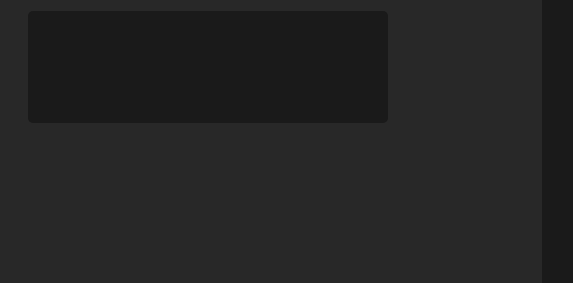
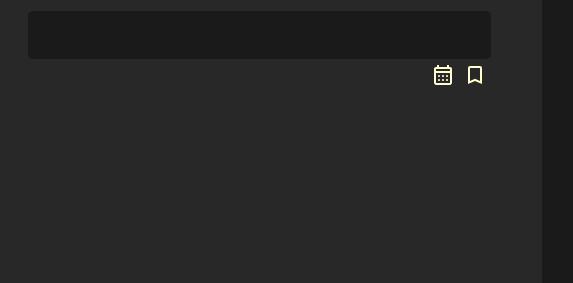
Before and after one commit to AggelosAlmouti/todo-list-webpack, a website built with webpack: page src/index.html in a window 1280 px wide. Both pictures are taken after a click on the picture 700 px from the left and 768 px from the top of the page. Shown: the part 107-390 px from the top of the page, 432-1005 px from the left. Built offline with nearby package versions, Linux system fonts and the light colour scheme.

Commit message:
Add buttons to input field

```diff
--- a/package.json
+++ b/package.json
@@ -15,6 +15,7 @@
     "css-loader": "^6.10.0",
     "html-webpack-plugin": "^5.6.0",
     "style-loader": "^3.3.4",
+    "util": "^0.12.5",
     "webpack": "^5.90.3",
     "webpack-cli": "^5.1.4",
     "webpack-dev-server": "^5.0.2"
--- a/src/index.html
+++ b/src/index.html
@@ -4,7 +4,7 @@
 <head>
     <meta charset="UTF-8">
     <meta name="viewport" content="width=device-width, initial-scale=1.0">
-    <title>Document</title>
+    <title>To-do</title>
 </head>
 
 <body>
--- a/src/modules/today.js
+++ b/src/modules/today.js
@@ -1,5 +1,7 @@
-import { javascript } from 'webpack';
 import add_icon from '../icons/add.svg';
+import date_icon from '../icons/date.svg';
+import prio_tag_icon from '../icons/prio_tag.svg';
+
 import createTask from './todo';
 
 export default function today() {
@@ -15,23 +17,42 @@ export default function today() {
     content.classList = 'page_content';
     page.appendChild(content);
 
+    //input field and buttons
+    const input_container = document.createElement('div');
+    input_container.classList = 'input_container';
+    content.appendChild(input_container);
+
+    const input_field = document.createElement('textarea');
+    input_field.classList = 'input_field';
+    input_container.appendChild(input_field);
+
+    const button_container = document.createElement('div');
+    button_container.classList = 'button_container';
+    input_container.appendChild(button_container);
+
+    const date_btn = new Image();
+    date_btn.src = date_icon;
+    date_btn.classList = 'button date_btn';
+    button_container.appendChild(date_btn);
+
+    const tag_btn = new Image();
+    tag_btn.src = prio_tag_icon;
+    tag_btn.classList = 'button tag_btn';
+    button_container.appendChild(tag_btn);
+
     //add task button
     const add_task = new Image();
     add_task.src = add_icon;
     add_task.classList = 'button add_task_btn';
 
-    const input_field = document.createElement('textarea');
-    input_field.rows = '1';
-    input_field.classList = 'input_field';
-    input_field.maxLength = '90';
-    content.appendChild(input_field);
-
     add_task.addEventListener('click', () => {
-        input_field.style.width = '70%';
-        input_field.style.height = '7rem';
-        input_field.style.padding = '1rem';
+        input_field.style.width = '100%';
+        input_field.style.height = '3rem';
+        input_field.style.padding = '.5rem';
+        button_container.style.opacity = '1';
     });
     page.appendChild(add_task);
 
+
     return page;
 };
--- a/src/style.css
+++ b/src/style.css
@@ -12,14 +12,6 @@
 
 body {
     background-color: #1a1a1a;
-}
-
-@media only screen and (min-width: 720px) {
-    .content {
-        max-width: 700px;
-        margin: 0 auto;
-        padding: 1em;
-    }
 }
 
 .content {
@@ -86,7 +78,8 @@ nav .projects_menu {
     max-width: 2em;
 }
 
-.button:hover {
+.button:hover,
+.button:focus {
     cursor: pointer;
     background-color: #1a1a1a;
 }
@@ -100,10 +93,20 @@ nav .projects_menu {
     margin-left: 2em;
 }
 
+.today .input_container {
+    display: flex;
+    flex-direction: column;
+    max-width: 90%;
+}
+
+.today .button_container {
+    align-self: flex-end;
+    opacity: 0;
+    transition: all .3s;
+    transition-delay: .5s;
+}
+
 .today .input_field {
-    /* width: 70%; */
-    /* height: 7rem; */
-    /* padding: 1em; */
     width: 0rem;
     height: 0rem;
     background-color: #1a1a1a;
@@ -119,7 +122,14 @@ nav .projects_menu {
     outline: none;
 }
 
-
 .task {
     color: rgb(187, 182, 182);
 }
+
+@media (min-width: 700px) {
+    .content {
+        max-width: 700px;
+        margin: 0 auto;
+        padding: 1em;
+    }
+}
```
Also changed, not shown: dist/4817147e915f492e5423.svg (added), dist/88db950c38ea1031dde6.svg (added), dist/aa35231f2ac7d3c8b13d.svg (added), dist/index.bundle.js, dist/index.html, src/icons/date.svg (added), src/icons/prio_tag.svg (added), 1 other file.
